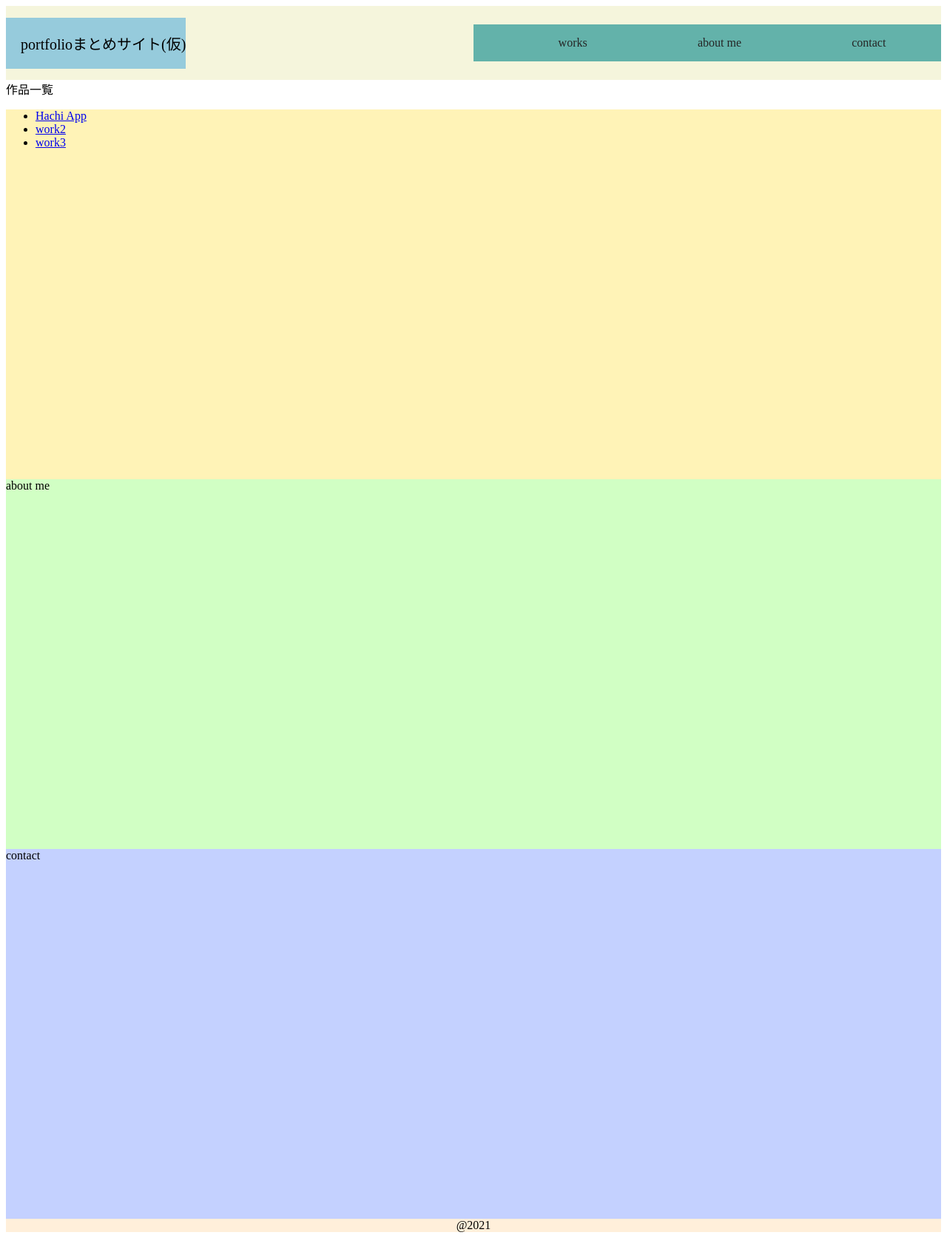
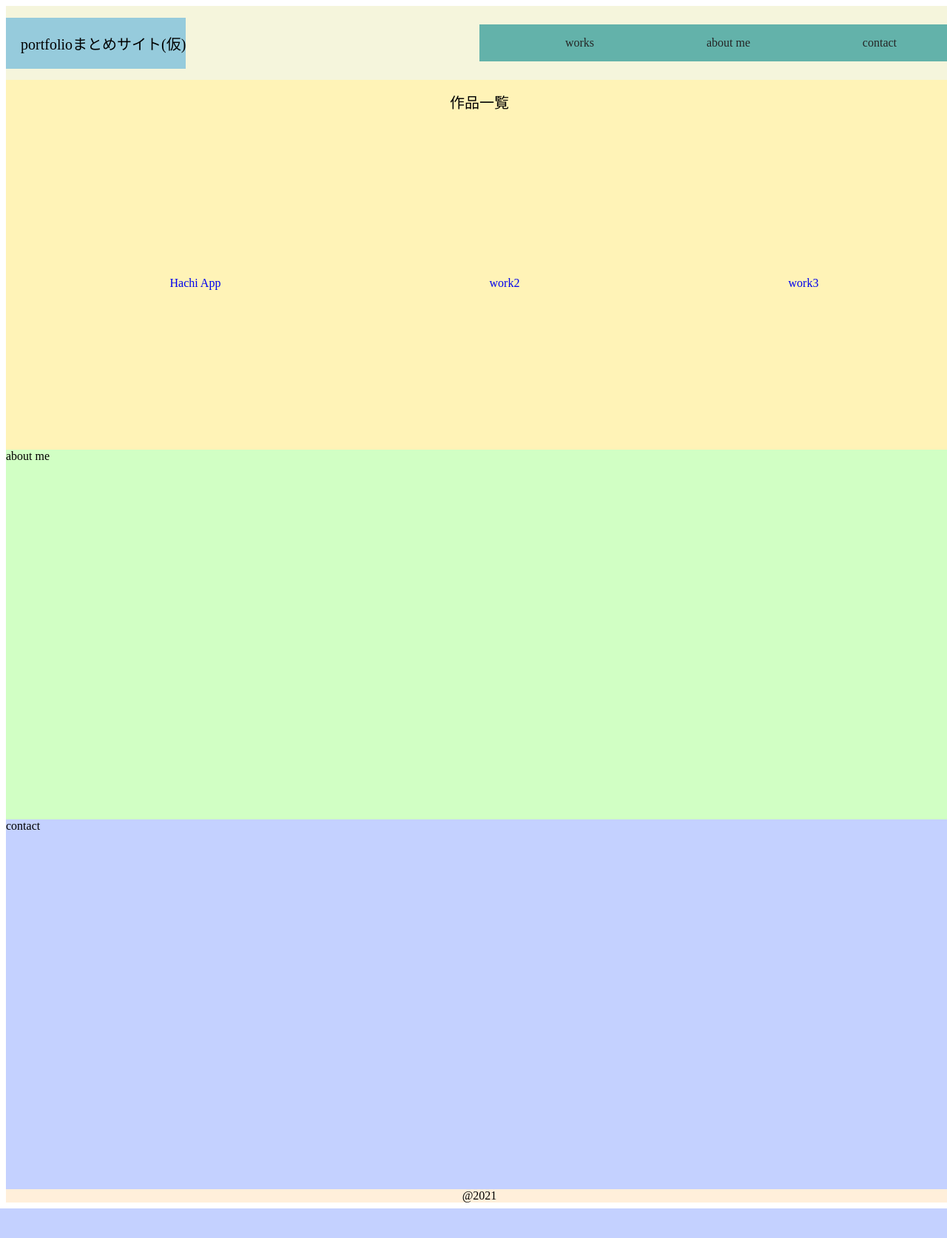
Before and after one commit to kysh555/portfolio, a PHP site: page /portfolio.html in a window 1280 px wide. Shown: the whole page at 74% size. After the commit the page ends 1634 px from the top, so only its background shows below. Run offline with PHP 8.4, Linux system fonts and the light colour scheme.

Commit message:
style: 作品紹介部分のCSSを作成

```diff
--- a/portfolio.css
+++ b/portfolio.css
@@ -1,3 +1,11 @@
+body {
+  width: 100%;
+}
+
+* {
+  box-sizing: border-box;
+}
+
 /* ヘッダー */
 #header-bar {
   background-color: beige;
@@ -32,23 +40,58 @@
 
 .menu > a {
   text-decoration: none;
-  color: rgb(37, 37, 37);
+  color: #252525;
 }
 /* ヘッダー */
 
 
 /* メイン */
 /* works */
-#works {
+#work-area {
   background-color: #fff3b7;
   height: 500px;
 }
 
+#work-title {
+  height: 10%;
+  font-size: 20px;
+  text-align: center;
+  padding: 15px 0;
+}
+
+#works {
+  height: 90%;
+  display: flex;
+  justify-content: space-around;
+  align-items: center;
+}
+
+#work-list {
+  width: 100%;
+}
+
+#work-lists {
+  margin: 0;
+  display: flex;
+  justify-content: space-around;
+  align-items: center;
+}
+
+.work-list {
+  list-style: none;
+}
+
+.work-list > a {
+  text-decoration: none;
+}
+
+/* about me */
 #about-me {
   background-color: #d1ffc4;
   height: 500px;
 }
 
+/* contact */
 #contact {
   background-color: #c4d1ff;
   height: 500px;
```
